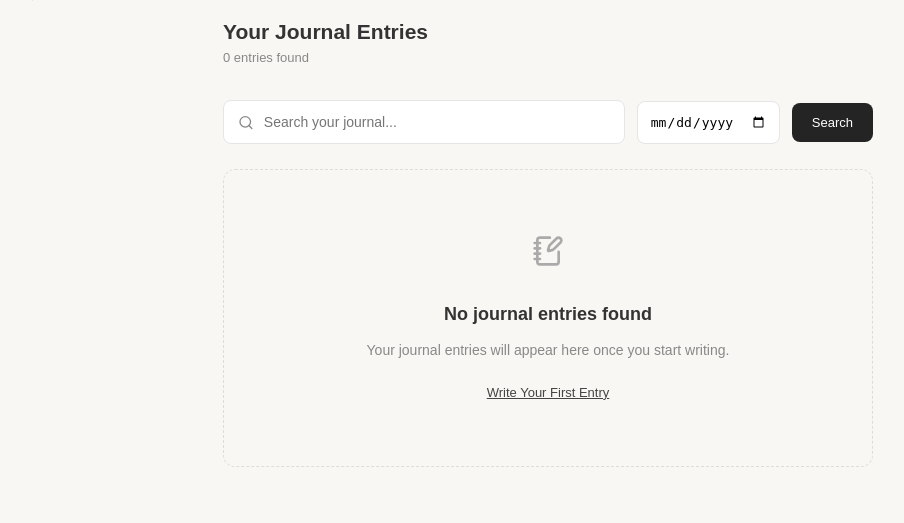
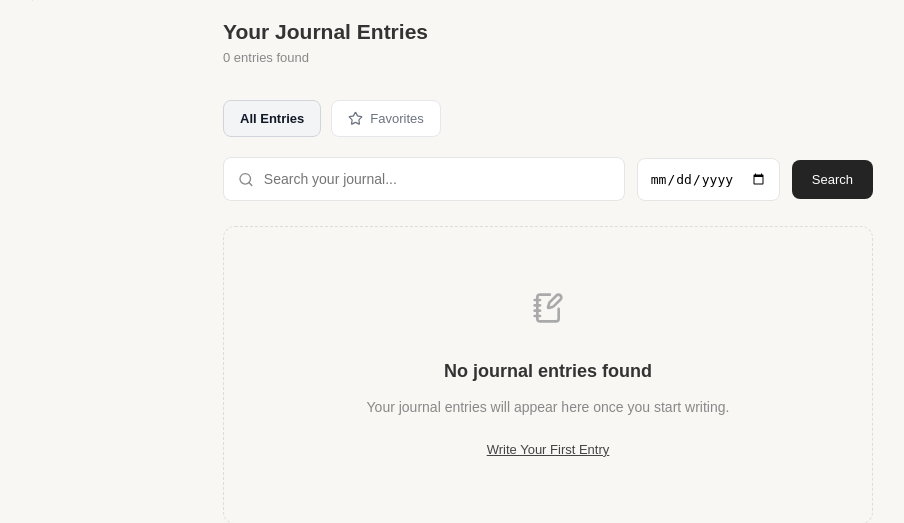
Before and after one commit to bibekshah47/daily-journal, a Flask app: page /history in a window 1280 px wide. Shown: the part 799-1322 px from the top of the page, without its empty margins (217-1121 px from the left). Before the commit the page ends 1266 px from the top, so only its background shows below. Run offline with Flask 3, Linux system fonts and the light colour scheme; data that the repository does not hold is empty; parts of the project's set-up code (start-up, migrations or seed data) failed here and were passed over; some libraries are stand-ins or nearby versions.

Commit message:
Add favorite journals and filtering

```diff
--- a/app.py
+++ b/app.py
@@ -13,6 +13,28 @@ import calendar
 # Create the Flask application
 app = Flask(__name__)
 
+
+# Add favorite support to the existing database
+def setup_favorites():
+    connection = sqlite3.connect("journal.db")
+    cursor = connection.cursor()
+
+    # Check which columns already exist
+    cursor.execute("PRAGMA table_info(entries)")
+    columns = [row[1] for row in cursor.fetchall()]
+
+    # Add the column only if it doesn't exist
+    if "is_favorite" not in columns:
+        cursor.execute("""
+            ALTER TABLE entries
+            ADD COLUMN is_favorite INTEGER NOT NULL DEFAULT 0
+        """)
+
+    connection.commit()
+    connection.close()
+
+
+setup_favorites()
 
 
 # Home Dashboard
@@ -199,6 +221,45 @@ def edit_entry(entry_id):
     return render_template("edit.html", entry=entry)
 
 
+# Favorite or unfavorite a journal entry
+@app.route("/favorite/<int:entry_id>", methods=["POST"])
+def toggle_favorite(entry_id):
+
+    connection = sqlite3.connect("journal.db")
+    cursor = connection.cursor()
+
+    # Toggle the favorite value between 0 and 1
+    cursor.execute("""
+        UPDATE entries
+        SET is_favorite = CASE
+            WHEN is_favorite = 1 THEN 0
+            ELSE 1
+        END
+        WHERE id = ?
+    """, (entry_id,))
+
+    connection.commit()
+    connection.close()
+
+    # Return to Journal History
+    # Preserve the active search, date and favorites filters
+    params = {
+        "search": request.form.get("search", ""),
+        "filter_date": request.form.get("filter_date", ""),
+        "month": request.form.get("month", ""),
+        "favorites": request.form.get("favorites", "")
+    }
+
+    params = {
+        key: value
+        for key, value in params.items()
+        if value
+    }
+
+    return redirect(
+        url_for("history", **params) + "#journal-results"
+    )
+
 
 @app.route("/history")
 def history():
@@ -208,6 +269,7 @@ def history():
     search_query = request.args.get("search", "").strip()
     filter_date = request.args.get("filter_date", "").strip()
     selected_month = request.args.get("month", "").strip()
+    favorites_only = request.args.get("favorites", "") == "1"
 
     # Validate the selected date
     if filter_date:
@@ -269,6 +331,10 @@ def history():
     query = "SELECT * FROM entries WHERE 1=1"
     parameters = []
 
+        # Show only favorite journals when requested
+    if favorites_only:
+        query += " AND is_favorite = 1"
+
     if search_query:
         query += " AND (title LIKE ? OR content LIKE ?)"
         keyword = f"%{search_query}%"
@@ -303,7 +369,8 @@ def history():
             "content": row["content"],
             "mood": row["mood"],
             "date": created_at.strftime("%B %d, %Y"),
-            "time": created_at.strftime("%I:%M %p")
+            "time": created_at.strftime("%I:%M %p"),
+            "is_favorite": row["is_favorite"]
         })
 
     return render_template(
@@ -317,7 +384,9 @@ def history():
         calendar_weeks=calendar_weeks,
         previous_month=previous_month,
         next_month=next_month,
-        calendar_entry_dates=calendar_entry_dates
+        calendar_entry_dates=calendar_entry_dates,
+        favorites_only=favorites_only,
+
     )
 
 
--- a/static/style.css
+++ b/static/style.css
@@ -2193,3 +2193,149 @@ html {
     }
 
 }
+
+
+/* ==================================
+   FAVORITE JOURNALS
+================================== */
+
+/* All Entries / Favorites filter */
+
+.favorites-filters {
+    display: flex;
+    gap: 10px;
+    margin-bottom: 20px;
+    flex-wrap: wrap;
+}
+
+.favorites-filter {
+    display: inline-flex;
+    align-items: center;
+    gap: 7px;
+
+    padding: 9px 15px;
+    border: 1px solid #e5e7eb;
+    border-radius: 8px;
+
+    color: #6b7280;
+    background: #ffffff;
+
+    font-size: 13px;
+    font-weight: 500;
+    text-decoration: none;
+
+    transition: 0.2s;
+}
+
+.favorites-filter:hover {
+    background: #f9fafb;
+    color: #111827;
+}
+
+.favorites-filter.selected {
+    background: #f3f4f6;
+    color: #111827;
+    border-color: #d1d5db;
+}
+
+.favorites-filter svg {
+    width: 15px;
+    height: 15px;
+}
+
+
+/* Favorite button */
+
+.favorite-form {
+    display: inline-flex;
+    margin: 0;
+}
+
+.favorite-button {
+    display: inline-flex;
+    align-items: center;
+    gap: 6px;
+
+    padding: 8px 10px;
+
+    border: none;
+    border-radius: 6px;
+    background: transparent;
+
+    color: #6b7280;
+    font-size: 13px;
+
+    cursor: pointer;
+    transition: 0.2s;
+}
+
+.favorite-button:hover {
+    background: #f9fafb;
+    color: #111827;
+}
+
+.favorite-button svg {
+    width: 16px;
+    height: 16px;
+}
+
+.favorite-button.is-favorite {
+    color: #b8860b;
+}
+
+.favorite-button.is-favorite svg {
+    fill: #f5c542;
+    stroke: #b8860b;
+}
+
+
+/* All Entries and Favorites Filters */
+
+.favorites-filters {
+    display: flex;
+    align-items: center;
+    gap: 10px;
+    margin-bottom: 20px;
+}
+
+.favorites-filter {
+    display: inline-flex;
+    align-items: center;
+    gap: 7px;
+
+    padding: 10px 16px;
+    border: 1px solid #e5e7eb;
+    border-radius: 8px;
+
+    background: #ffffff;
+    color: #6b7280;
+
+    font-size: 13px;
+    font-weight: 500;
+    text-decoration: none;
+
+    transition: 0.2s;
+}
+
+.favorites-filter:hover {
+    background: #f9fafb;
+    color: #111827;
+    text-decoration: none;
+}
+
+.favorites-filter.selected {
+    background: #f3f4f6;
+    color: #111827;
+    border-color: #d1d5db;
+    font-weight: 600;
+}
+
+.favorites-filter svg {
+    width: 15px;
+    height: 15px;
+}
+
+.favorites-filter.selected svg {
+    fill: #f5c542;
+    stroke: #b8860b;
+}
--- a/templates/history.html
+++ b/templates/history.html
@@ -27,7 +27,7 @@
 
         <nav class="sidebar-nav">
 
-            <a href="/#home" class="sidebar-link">
+            <a href="{{ url_for('home') }}" class="sidebar-link">
                 <i data-lucide="house"></i>
                 <span>Home</span>
             </a>
@@ -43,7 +43,7 @@
                 <span>Journal History</span>
             </a>
 
-            <a href="/#dashboard-stats" class="sidebar-link">
+            <a href="{{ url_for('home') }}#dashboard-stats" class="sidebar-link">
                 <i data-lucide="chart-no-axes-column"></i>
                 <span>Insights</span>
             </a>
@@ -82,7 +82,7 @@
 
             <div class="history-calendar-navigation">
 
-                <a href="{{ url_for('history', month=previous_month) }}"
+                <a href="{{ url_for('history', month=previous_month, favorites='1' if favorites_only else '') }}"
                    aria-label="Previous month">
                     <i data-lucide="chevron-left"></i>
                 </a>
@@ -91,7 +91,7 @@
                     {{ displayed_month.strftime("%B %Y") }}
                 </h3>
 
-                <a href="{{ url_for('history', month=next_month) }}"
+                <a href="{{ url_for('history', month=next_month, favorites='1' if favorites_only else '') }}"
                    aria-label="Next month">
                     <i data-lucide="chevron-right"></i>
                 </a>
@@ -118,7 +118,8 @@
                         <a
                             href="{{ url_for('history',
                                 month=day.strftime('%Y-%m'),
-                                filter_date=day.isoformat()
+                                filter_date=day.isoformat(),
+                                favorites='1' if favorites_only else ''
                             ) }}#journal-results"
 
                             class="history-calendar-day
@@ -171,12 +172,28 @@
 
             </div>
 
+            <!-- All / Favorites filter -->
+            <div class="favorites-filters" aria-label="Journal entry filters">
+                <a class="favorites-filter {% if not favorites_only %}selected{% endif %}"
+                   href="{{ url_for('history', search=search_query, filter_date=filter_date, month=displayed_month.strftime('%Y-%m')) }}#journal-results">
+                    All Entries
+                </a>
+                <a class="favorites-filter {% if favorites_only %}selected{% endif %}"
+                   href="{{ url_for('history', search=search_query, filter_date=filter_date, month=displayed_month.strftime('%Y-%m'), favorites='1') }}#journal-results">
+                    <i data-lucide="star"></i> Favorites
+                </a>
+            </div>
+
             <!-- Search -->
             <form
                 action="{{ url_for('history') }}#journal-results"
                 method="GET"
                 class="history-filter-form"
             >
+
+                {% if favorites_only %}
+                    <input type="hidden" name="favorites" value="1">
+                {% endif %}
 
                 <div class="history-search-field">
 
@@ -261,6 +278,24 @@
 
                         <div class="history-card-actions">
 
+                            <form action="{{ url_for('toggle_favorite', entry_id=entry.id) }}"
+                                  method="POST" class="history-favorite-form">
+                                <input type="hidden" name="search" value="{{ search_query }}">
+                                <input type="hidden" name="filter_date" value="{{ filter_date }}">
+                                <input type="hidden" name="month" value="{{ displayed_month.strftime('%Y-%m') }}">
+                                {% if favorites_only %}
+                                    <input type="hidden" name="favorites" value="1">
+                                {% endif %}
+                                <button type="submit"
+                                        class="history-action-link favorite-button {% if entry.is_favorite %}is-favorite{% endif %}"
+                                        aria-label="{{ 'Remove from favorites' if entry.is_favorite else 'Add to favorites' }}"
+                                        title="{{ 'Remove from favorites' if entry.is_favorite else 'Add to favorites' }}">
+                                    <i data-lucide="star"></i>
+                                    Favorite
+                                </button>
+                            </form>
+
+
                             <a
                                 href="{{ url_for('view_entry', entry_id=entry.id) }}"
                                 class="history-action-link"
@@ -307,7 +342,9 @@
                         <h3>No journal entries found</h3>
 
                         <p>
-                            {% if search_query or filter_date %}
+                            {% if favorites_only %}
+                                No favorites match your filters. Star an entry in All Entries to save it here.
+                            {% elif search_query or filter_date %}
                                 Try changing your search or
                                 clearing your filters.
                             {% else %}
@@ -316,7 +353,7 @@
                             {% endif %}
                         </p>
 
-                        {% if search_query or filter_date %}
+                        {% if favorites_only or search_query or filter_date %}
 
                             <a href="{{ url_for('history') }}"
                                class="history-empty-link">
@@ -325,7 +362,7 @@
 
                         {% else %}
 
-                            <a href="/#journal-form"
+                            <a href="{{ url_for('write_journal') }}"
                                class="history-empty-link">
                                 Write Your First Entry
                             </a>
```
